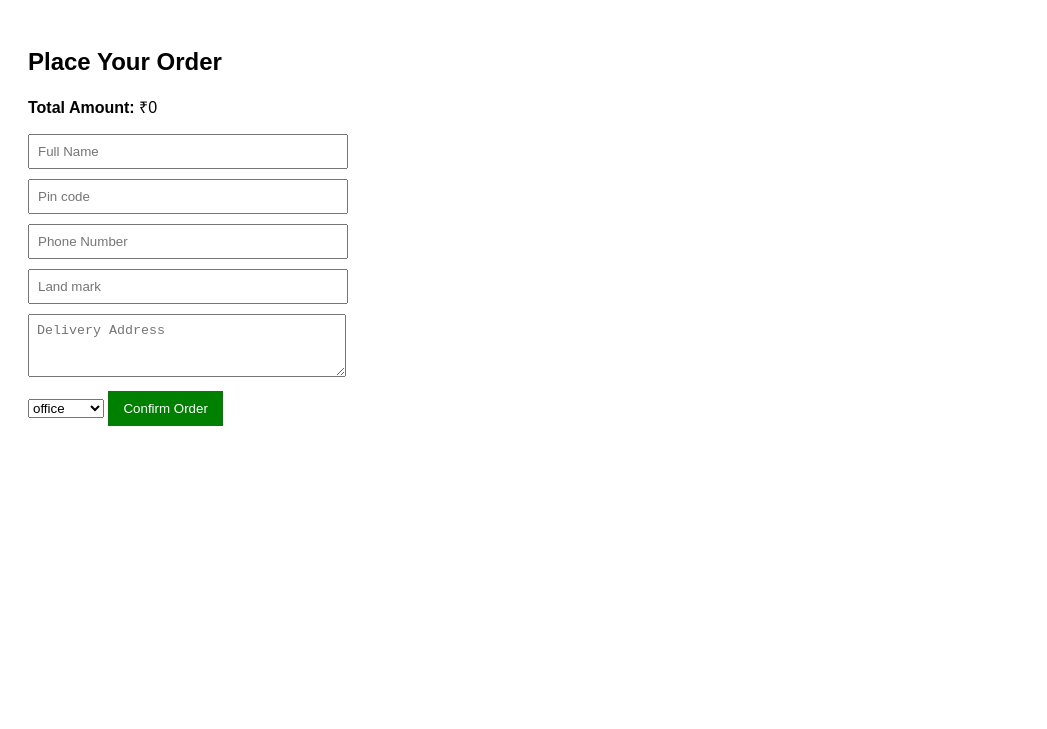
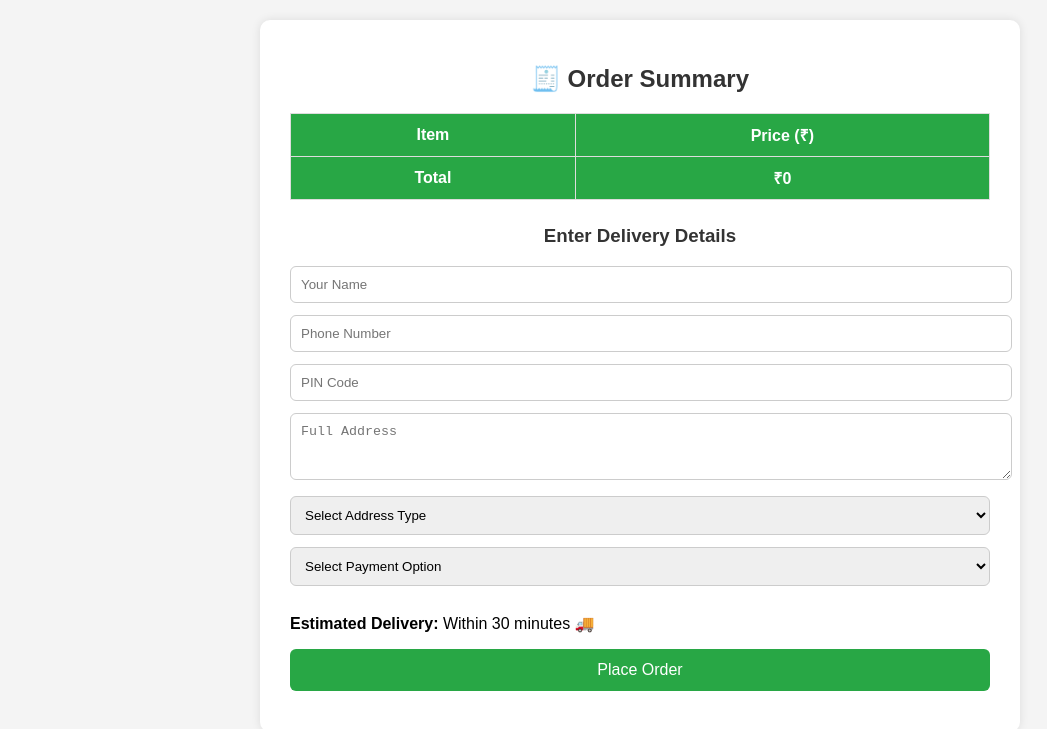
Before and after one commit to mayankpatra123/my-e-store-, a plain HTML site: page placeorder.html in a window 1280 px wide. Shown: the whole page, without its empty margins (0-1047 px from the left). Drawn offline with Linux system fonts and the light colour scheme.

Commit message:
placeorder.html

```diff
--- a/placeorder.html
+++ b/placeorder.html
@@ -3,59 +3,149 @@
 <head>
   <title>Place Order</title>
   <style>
-    body { font-family: Arial; padding: 20px; }
-    input, textarea { width: 300px; margin-bottom: 10px; padding: 8px; }
-    button { padding: 10px 15px; background: green; color: white; border: none; }
-    #orderMsg { color: green; margin-top: 15px; }
+    body {
+      font-family: Arial, sans-serif;
+      background-color: #f4f4f4;
+      margin: 0;
+      padding: 20px;
+    }
+    .container {
+      background: #fff;
+      padding: 25px 30px;
+      max-width: 700px;
+      margin: auto;
+      border-radius: 10px;
+      box-shadow: 0 0 10px rgba(0,0,0,0.1);
+    }
+    h2, h3 {
+      text-align: center;
+      color: #333;
+    }
+    table {
+      width: 100%;
+      border-collapse: collapse;
+      margin-bottom: 25px;
+    }
+    th, td {
+      border: 1px solid #ddd;
+      padding: 10px;
+      text-align: center;
+    }
+    th {
+      background-color: #28a745;
+      color: white;
+    }
+    input, textarea, select {
+      width: 100%;
+      padding: 10px;
+      margin-bottom: 12px;
+      border: 1px solid #ccc;
+      border-radius: 6px;
+    }
+    button {
+      width: 100%;
+      padding: 12px;
+      background-color: #28a745;
+      color: white;
+      border: none;
+      font-size: 16px;
+      border-radius: 6px;
+      cursor: pointer;
+    }
+    button:hover {
+      background-color: #218838;
+    }
+    .success {
+      color: green;
+      text-align: center;
+      font-weight: bold;
+      margin-top: 15px;
+    }
   </style>
 </head>
 <body>
 
-  <h2>Place Your Order</h2>
+<div class="container">
+  <h2>🧾 Order Summary</h2>
 
-  <p><b>Total Amount:</b> ₹<span id="totalAmount">0</span></p>
+  <table id="cartTable">
+    <thead>
+      <tr>
+        <th>Item</th>
+        <th>Price (₹)</th>
+      </tr>
+    </thead>
+    <tbody></tbody>
+    <tfoot>
+      <tr>
+        <th>Total</th>
+        <th id="totalPrice">₹0</th>
+      </tr>
+    </tfoot>
+  </table>
 
+  <h3>Enter Delivery Details</h3>
   <form id="orderForm">
-    <input type="text" id="name" placeholder="Full Name" required><br>
-     <input type="text" id="name" placeholder="Pin code" required><br>
-    <input type="text" id="phone" placeholder="Phone Number" required><br>
-     <input type="text" id="name" placeholder="Land mark" required><br>
-    <textarea id="address" placeholder="Delivery Address" rows="3" required></textarea><br>
-    <select>
-      <option value="office">office</option>
-      <option value="home">🏠 home</option>
+    <input type="text" id="name" placeholder="Your Name" required>
+    <input type="text" id="phone" placeholder="Phone Number" required>
+    <input type="text" id="pin" placeholder="PIN Code" required>
+    <textarea id="address" placeholder="Full Address" rows="3" required></textarea>
+
+    <select id="addresstype" required>
+      <option value="">Select Address Type</option>
+      <option>Home</option>
+      <option>Office</option>
     </select>
-    <button type="submit">Confirm Order</button>
+
+    <select id="payment" required>
+      <option value="">Select Payment Option</option>
+      <option>Cash on Delivery</option>
+      <option>UPI</option>
+      <option>Credit/Debit Card</option>
+    </select>
+
+    <p><b>Estimated Delivery:</b> Within 30 minutes 🚚</p>
+
+    <button type="submit">Place Order</button>
   </form>
 
-  <p id="orderMsg"></p>
+  <p class="success" id="orderMsg"></p>
+</div>
 
 <script>
-    // Get cart data from localStorage
-    let cart = JSON.parse(localStorage.getItem("cart")) || [];
+  // Load cart from localStorage
+  const cart = JSON.parse(localStorage.getItem("cart")) || [];
+  const tableBody = document.querySelector("#cartTable tbody");
+  const totalPriceEl = document.getElementById("totalPrice");
 
-    // Calculate total
-    let total = cart.reduce((sum, item) => sum + item.price, 0);
-    document.getElementById("totalAmount").textContent = total;
+  let total = 0;
+  cart.forEach(item => {
+    const row = document.createElement("tr");
+    row.innerHTML = `<td>${item.name}</td><td>₹${item.price}</td>`;
+    tableBody.appendChild(row);
+    total += item.price;
+  });
+  totalPriceEl.innerText = `₹${total}`;
 
-    // Handle order form submission
+  // Handle Order Submit
   document.getElementById("orderForm").addEventListener("submit", function(e) {
     e.preventDefault();
+
     const name = document.getElementById("name").value;
     const phone = document.getElementById("phone").value;
+    const pin = document.getElementById("pin").value;
     const address = document.getElementById("address").value;
+    const addresstype = document.getElementById("addresstype").value;
+    const payment = document.getElementById("payment").value;
 
-      if (name && phone && address) {
-        // Clear cart
-        localStorage.removeItem("cart");
+    if (name && phone && pin && address && addresstype && payment) {
+      localStorage.removeItem("cart"); // clear cart
+      this.reset(); // reset form
+      tableBody.innerHTML = "";
+      totalPriceEl.innerText = "₹0";
 
-        // Show message
       document.getElementById("orderMsg").innerText =
-          `✅ Thank you, ${name}! Your order for ₹${total} will be delivered to "${address}".`;
-
-        // Clear form
-        this.reset();
-        document.getElementById("totalAmount").textContent = "0";
+        `✅ Order placed successfully! Thank you ${name}. We'll deliver to your ${addresstype} address via ${payment}.`;
     }
   });
 </script>
```
Lines whose indentation alone changed are shown as unchanged.
